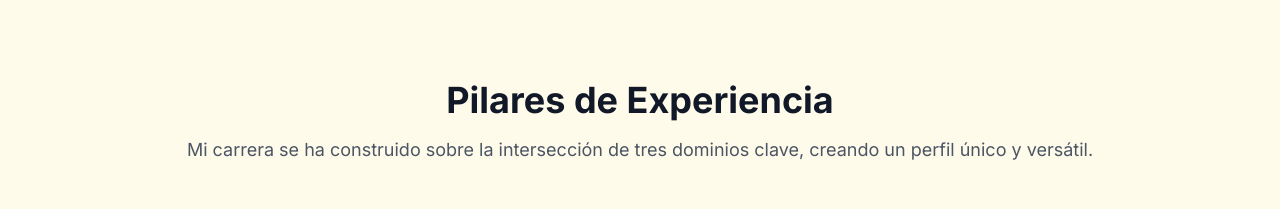
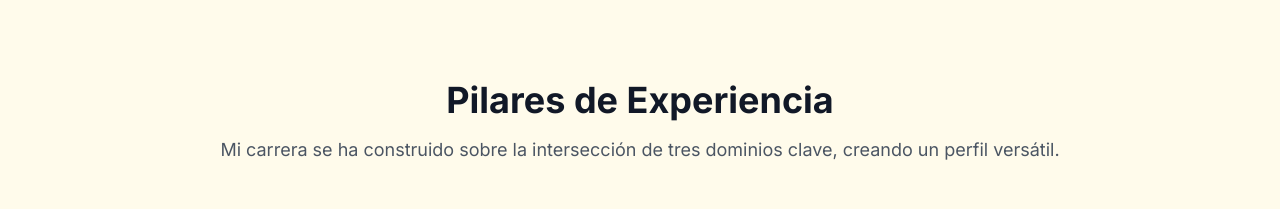
Before and after one commit to AnaMaria2025/Resume, a plain HTML site: page index.html in a window 1280 px wide. Shown: the part 960-1169 px from the top of the page. Drawn offline with nearby package versions, Linux system fonts and the light colour scheme.

Commit message:
Update index.html

```diff
--- a/index.html
+++ b/index.html
@@ -128,7 +128,7 @@
             <div class="max-w-7xl mx-auto px-4 sm:px-6 lg:px-8">
                 <div class="text-center">
                     <h2 class="text-3xl font-extrabold text-gray-900 sm:text-4xl">Pilares de Experiencia</h2>
-                    <p class="mt-4 text-lg text-gray-600">Mi carrera se ha construido sobre la intersección de tres dominios clave, creando un perfil único y versátil.</p>
+                    <p class="mt-4 text-lg text-gray-600">Mi carrera se ha construido sobre la intersección de tres dominios clave, creando un perfil versátil.</p>
                 </div>
                 <div class="mt-12 grid gap-8 md:grid-cols-3">
                     <!-- Pillar 1 -->
```
